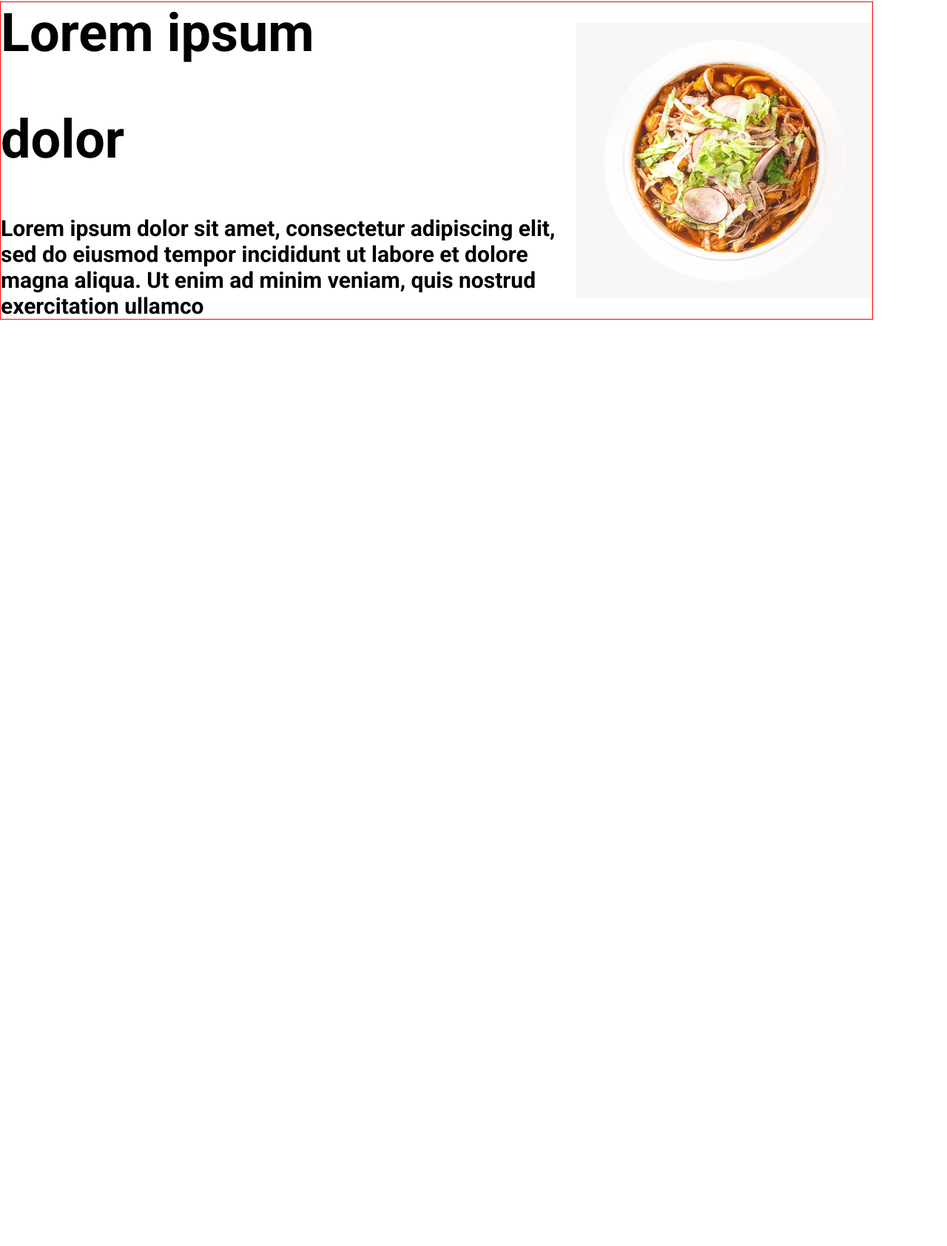
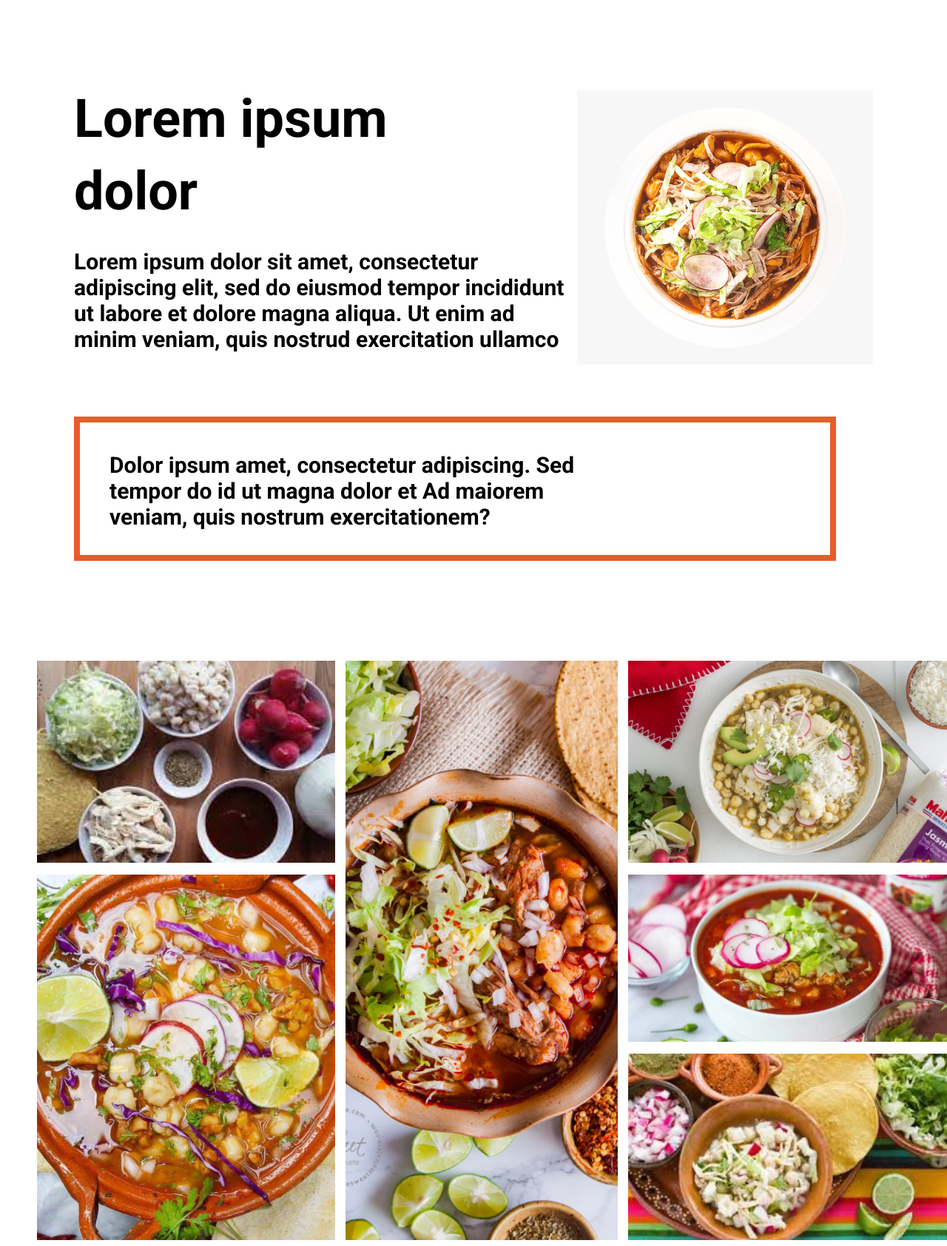
Before and after one commit to NiverMtz/tarea-generation-maquetacion1, a plain HTML site: page index.html in a window 1280 px wide. Shown: the part 1378-3062 px from the top of the page at 74% size. Before the commit the page ends 1850 px from the top, so only its background shows below. Drawn offline with Linux system fonts and the light colour scheme.

Commit message:
add section galery

```diff
--- a/css/first-section.css
+++ b/css/first-section.css
@@ -1,23 +1,23 @@
 .first-section {
     width: 100%;
-    padding-block-start: 100px;
+    padding-inline-start: 100px;
     padding-inline-end: 100px;
-    padding-block-start: 80px;
-    padding-block-end: 40px;
+    margin-block-start: 200px;
+    margin-block-end: 135px;
 }
 
 .first-section__content {
     width: 100%;
-    border: 1px solid red;
     display: flex;
     align-items: center;
     justify-content: center;
+    margin-block-end: 70px;
 }
 
 .first-section__text h3 {
     font-size: 72px;
-    line-height: 84px;
-    margin-block-end: 60px;
+    line-height: 42px;
+    margin-block-end: 56px;
 }
 
 .first-section__text p {
@@ -30,3 +30,19 @@
 .first-section__content img {
     width: 400px;
 }
+
+.first-section__message {
+    max-width: 1030px;
+    height: 195px;
+    border: 8px solid #EB5A2C;
+    padding-inline-end: 280px;
+    padding-inline-start: 40px;
+    padding-block-end: 40px;
+    padding-block-start: 40px;
+}
+
+.first-section__message p {
+    font-size: 30px;
+    line-height: 35px;
+    font-weight: 900;
+}
--- /dev/null
+++ b/css/galery.css
@@ -0,0 +1,40 @@
+.galery {
+    margin-inline: 50px;
+    margin-block-end: 40px;
+}
+
+.galery__content {
+    display: grid;
+    grid-template-columns: 403px 368px 449px;
+    grid-template-rows: 273px 226px 252px;
+    grid-column-gap: 14px;
+    grid-row-gap: 16px;
+}
+
+.fill {
+    display: flex;
+    justify-content: center;
+    align-items: center;
+    overflow: hidden
+}
+
+.fill img {
+    flex-shrink: 0;
+    min-width: 100%;
+    min-height: 100%
+}
+
+#photo1 {
+    grid-column: 2/3;
+    grid-row: 1/4;
+}
+
+#photo2 {
+    grid-column: 1/2;
+    grid-row: 1/2;
+}
+
+#photo3 {
+    grid-column: 1/2;
+    grid-row: 2/4;
+}
--- a/css/style.css
+++ b/css/style.css
@@ -6,6 +6,7 @@
 @import url(./button.css);
 @import url(./cards.css);
 @import url(./first-section.css);
+@import url(./galery.css);
 
 html {
     box-sizing: border-box;
@@ -45,6 +46,10 @@ h4 {
     font-size: 2.8rem;
 }
 
+p {
+    margin: 0;
+}
+
 img {
     max-width: 100%;
 }
--- a/index.html
+++ b/index.html
@@ -65,6 +65,22 @@
             alt="Plato de pozole visto desde arriba"
           />
         </div>
+        <div class="first-section__message">
+          <p>
+            Dolor ipsum amet, consectetur adipiscing. Sed tempor do id ut magna
+            dolor et Ad maiorem veniam, quis nostrum exercitationem?
+          </p>
+        </div>
+      </section>
+      <section class="galery">
+        <div class="galery__content">
+          <div id="photo1" class="fill"><img src="./img/photo1.png" alt="photo1" /></div>
+          <div id="photo2" class="fill"><img src="./img/photo2.png" alt="photo2" /></div>
+          <div id="photo3" class="fill"><img src="./img/photo3.png" alt="photo3" /></div>
+          <div id="photo4" class="fill"><img src="./img/photo4.png" alt="photo4" /></div>
+          <div id="photo5" class="fill"><img src="./img/photo5.png" alt="photo5" /></div>
+          <div id="photo6" class="fill"><img src="./img/photo6.png" alt="photo6" /></div>
+        </div>
       </section>
     </main>
   </body>
```
Also changed, not shown: img/photo1.png (added), img/photo2.png (added), img/photo3.png (added), img/photo4.png (added), img/photo5.png (added), img/photo6.png (added).
